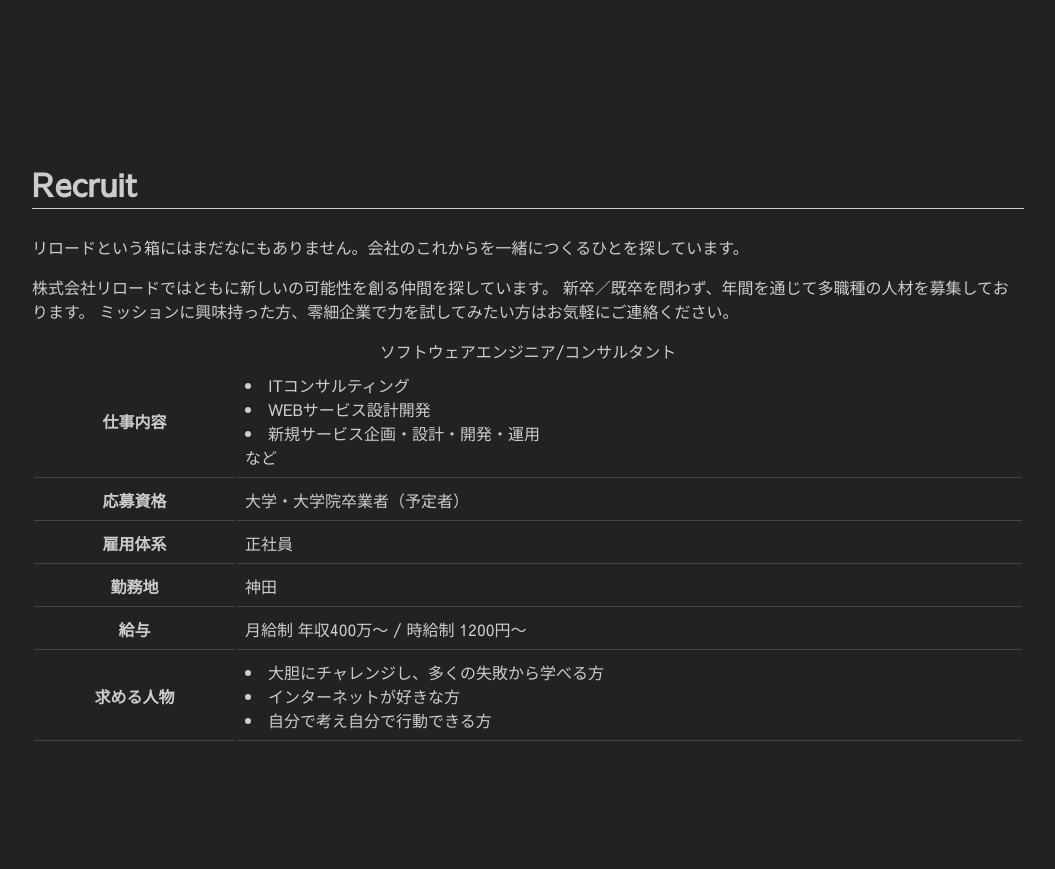
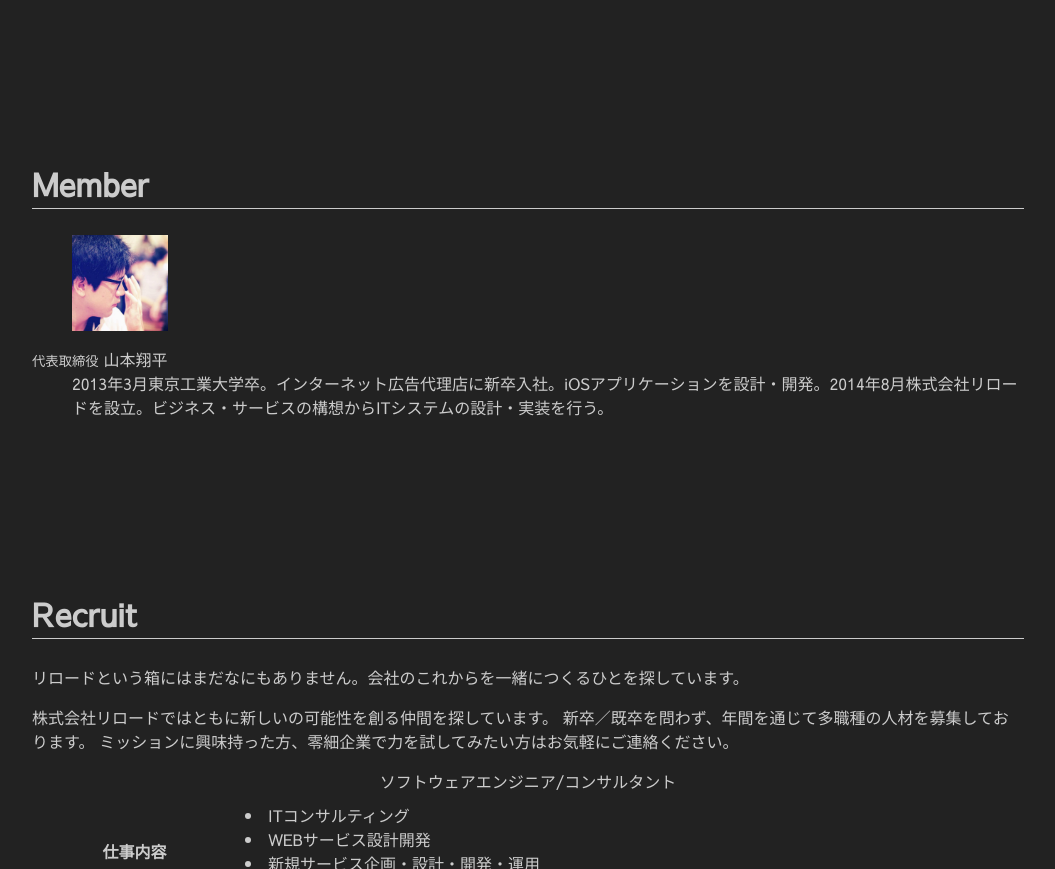
Before and after one commit to reload-co-jp/reload.co.jp, an Astro site: page / in a window 1280 px wide. Shown: the part 2292-3161 px from the top of the page, without its empty margins (112-1167 px from the left). Built offline with nearby package versions, Linux system fonts and the light colour scheme; Astro itself is replaced by a stand-in of ours.

Commit message:
Add member

```diff
--- a/src/pages/index.astro
+++ b/src/pages/index.astro
@@ -121,6 +121,15 @@
     border: none;
     display: block;
     margin: 0.5rem auto;
+  }
+  .member-image {
+    display: block;
+    max-width: 6rem;
+    width: 100%;
+    > img {
+      display: block;
+      width: 100%;
+    }
   }
 </style>
 <html lang="ja">
@@ -250,6 +259,18 @@
             <p>書籍の紹介するWebメディアの開発</p>
           </div>
         </div>
+      </section>
+      <section>
+        <h2>Member</h2>
+        <figure class="member-image">
+          <img src="/images/yamamoto.jpg" />
+        </figure>
+        <dl>
+          <dt><small>代表取締役</small>&nbsp;山本翔平</dt>
+          <dd>
+            2013年3月東京工業大学卒。インターネット広告代理店に新卒入社。iOSアプリケーションを設計・開発。2014年8月株式会社リロードを設立。ビジネス・サービスの構想からITシステムの設計・実装を行う。
+          </dd>
+        </dl>
       </section>
       <section>
         <h2>Recruit</h2>
```
Also changed, not shown: public/images/yamamoto.jpg (added).
